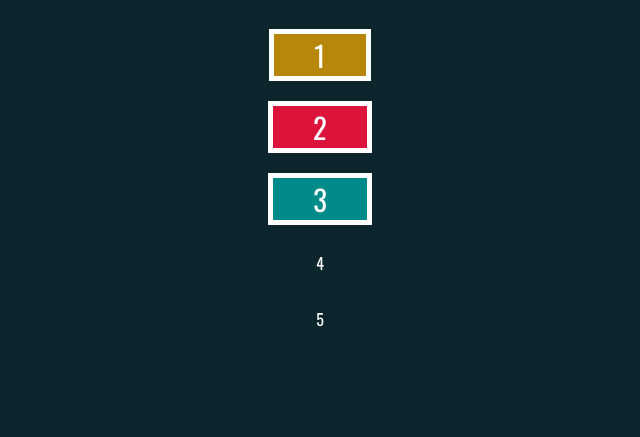
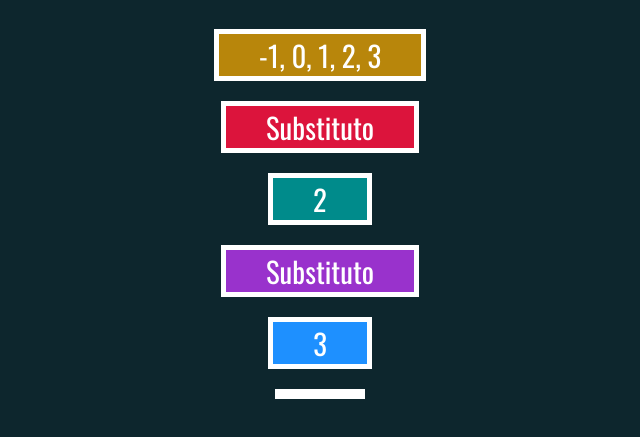
Before and after one commit to hugoleogs/material_javascript, a plain HTML site: page jquery/jquery/modificandoHTML2.html in a window 1280 px wide. Shown: the part 71-508 px from the top of the page, without its empty margins (320-960 px from the left). Drawn offline with Linux system fonts and the light colour scheme.

Commit message:
exercicio Udemy

```diff
--- a/jquery/jquery/modificandoHTML2.html
+++ b/jquery/jquery/modificandoHTML2.html
@@ -17,6 +17,27 @@
     <p class='numero'>5</p>
 
     <script>
-        // ...
+        $('#div1').append(', 2')
+        $('#div1').prepend('0, ')
+
+
+        $('<span>, 3</span>').appendTo('#div1')
+        $('<span>-1, </span>').prependTo('#div1')
+
+        $('#div2').before('<p>Antes 2</p>')
+        $('#div2').after('<p>Depois 2</p>')
+
+        $('<span>Antes 3</span>').insertBefore('#div3')
+        $('<span>Antes 3</span>').insertAfter('#div3')
+
+        //$('p.numero').wrap('<div>')
+
+        $('p.numero').wrapAll('<div id="div4">')
+        $("#div4").empty()
+        $('#div3, #div4').prev().remove()
+
+        //$('<div>Substituto</div>').replaceAll('body > p')
+        $('body > p').replaceWith('<div>Substituto</div>')
+
     </script>
 </body>
```
